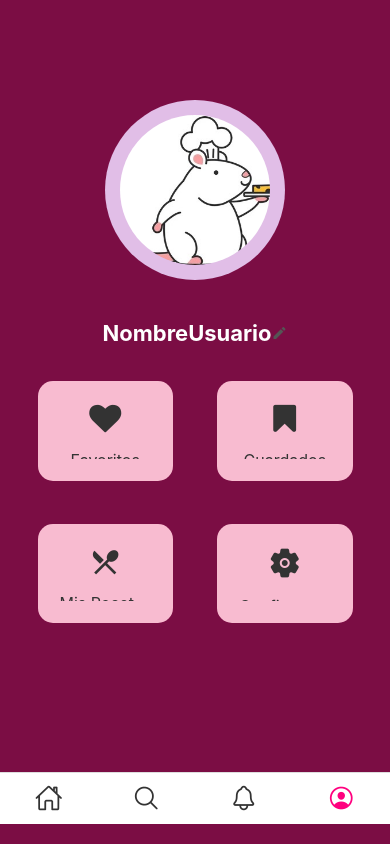
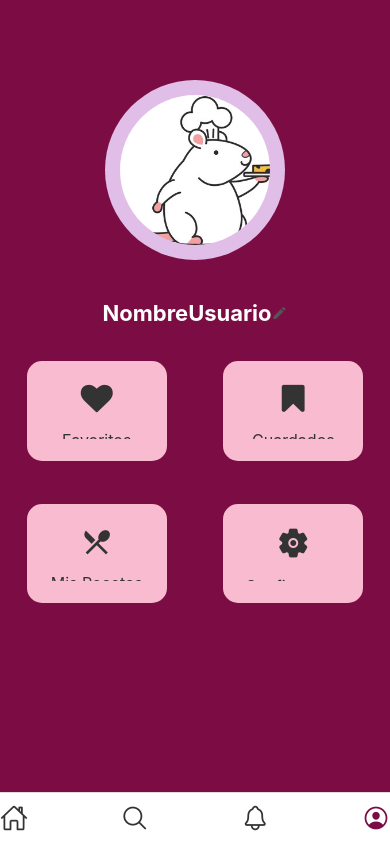
Before and after one commit to garyMamaniCortez/cookmeMobile, a React Native app: screen /User in a window 390 px wide. Built offline with nearby package versions, Linux system fonts and the light colour scheme.

Commit message:
se arreglo la barra de navegacion

```diff
--- a/src/UserScreen/UserScreen.tsx
+++ b/src/UserScreen/UserScreen.tsx
@@ -83,7 +83,7 @@ const ProfileScreen: React.FC = () => {
           <Ionicons name="notifications-outline" size={28} color="#333" />
         </TouchableOpacity>
         <TouchableOpacity>
-          <Ionicons name="person-circle-outline" size={28} color="#FF007F" />
+          <Ionicons name="person-circle-outline" size={28} color="#7B0D44" />
         </TouchableOpacity>
       </View>
     </View>
--- a/src/UserScreen/styles.tsx
+++ b/src/UserScreen/styles.tsx
@@ -4,8 +4,7 @@ const styles = StyleSheet.create({
   container: {
     flex: 1,
     backgroundColor: '#7B0D44',
-    alignItems: 'center',
-    padding: 20,
+    alignItems: 'center'
   },
   avatarContainer: {
     backgroundColor: '#E1BEE7',
@@ -38,13 +37,13 @@ const styles = StyleSheet.create({
   grid: {
     flexDirection: 'row',
     flexWrap: 'wrap',
-    justifyContent: 'space-between',
+    justifyContent: 'space-between', // Cambiar a flex-start para quitar el espacio extra
     width: '90%',
     marginTop: 10,
     marginBottom: 20,
   },
   gridItem: {
-    width: '43%', // Ajusta el tamaño del cuadro
+    width: '40%', // Ajusta el tamaño del cuadro
     height: '35%',
     backgroundColor: '#F8BBD0',
     borderRadius: 15,
@@ -52,6 +51,7 @@ const styles = StyleSheet.create({
     alignItems: 'center',
     padding: 22,
     marginVertical: 15,
+    marginHorizontal: '2%', // Añade un pequeño margen horizontal para separar ligeramente los cuadros
   },
   gridText: {
     fontSize: 16, // Tamaño base del texto
@@ -62,15 +62,17 @@ const styles = StyleSheet.create({
   },
   navigation: {
     flexDirection: 'row',
-    justifyContent: 'space-around',
-    width: '100%',
-    position: 'absolute',
-    bottom: 20,
+    justifyContent: 'space-between', // Se ajusta para distribuir los botones equitativamente
+    width: '100%', // Ocupa el 100% del ancho de la pantalla
+    position: 'absolute', // Fija la posición en la parte inferior
+    bottom: 0, // Se pega al borde inferior
+    left: 0, // Se pega al borde izquierdo
+    right: 0, // Se pega al borde derecho
     backgroundColor: '#FFF',
     paddingVertical: 10,
     borderTopWidth: 1,
     borderTopColor: '#DDD',
-  },
+  }
 });
 
 export default styles;
```
